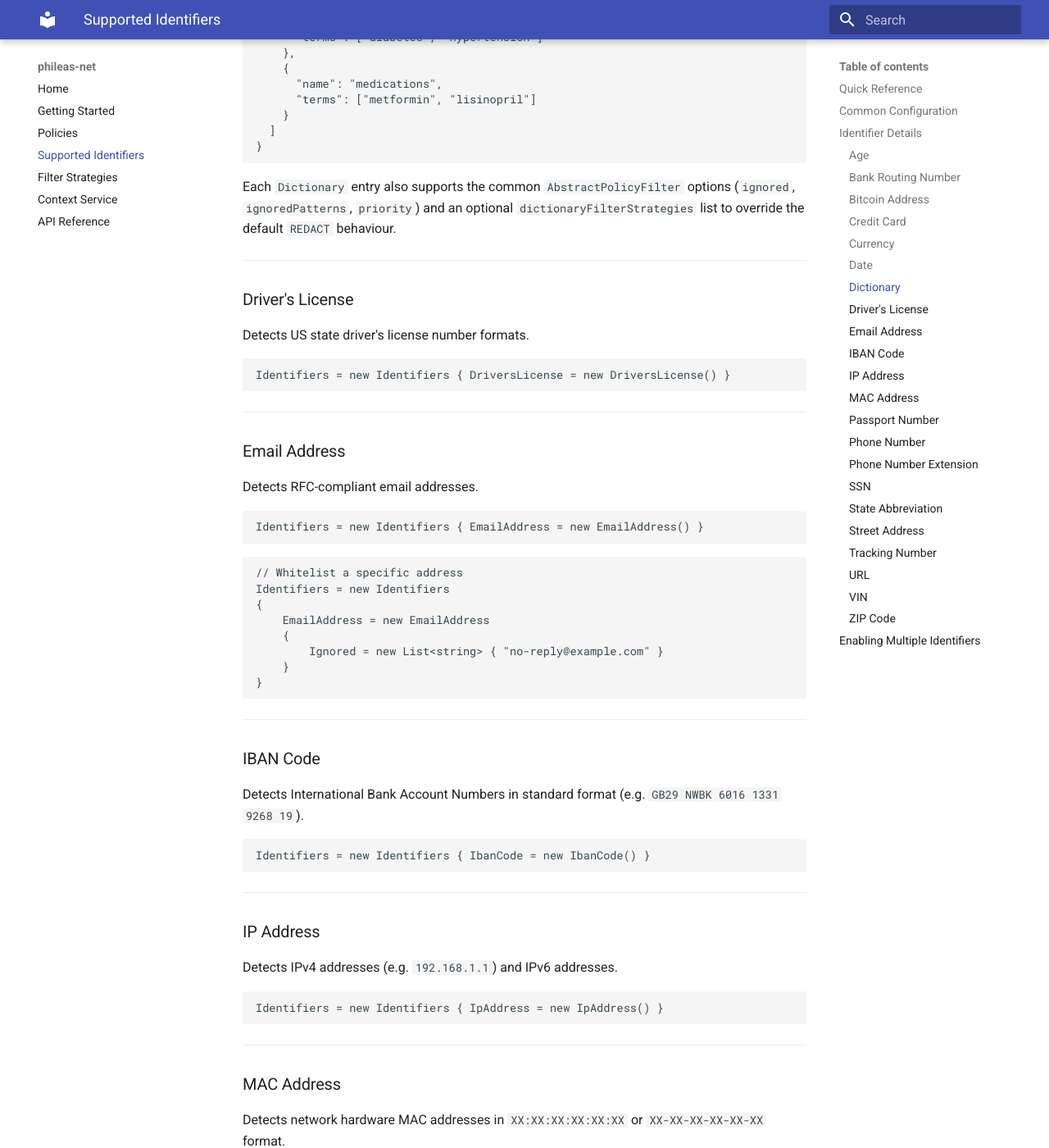
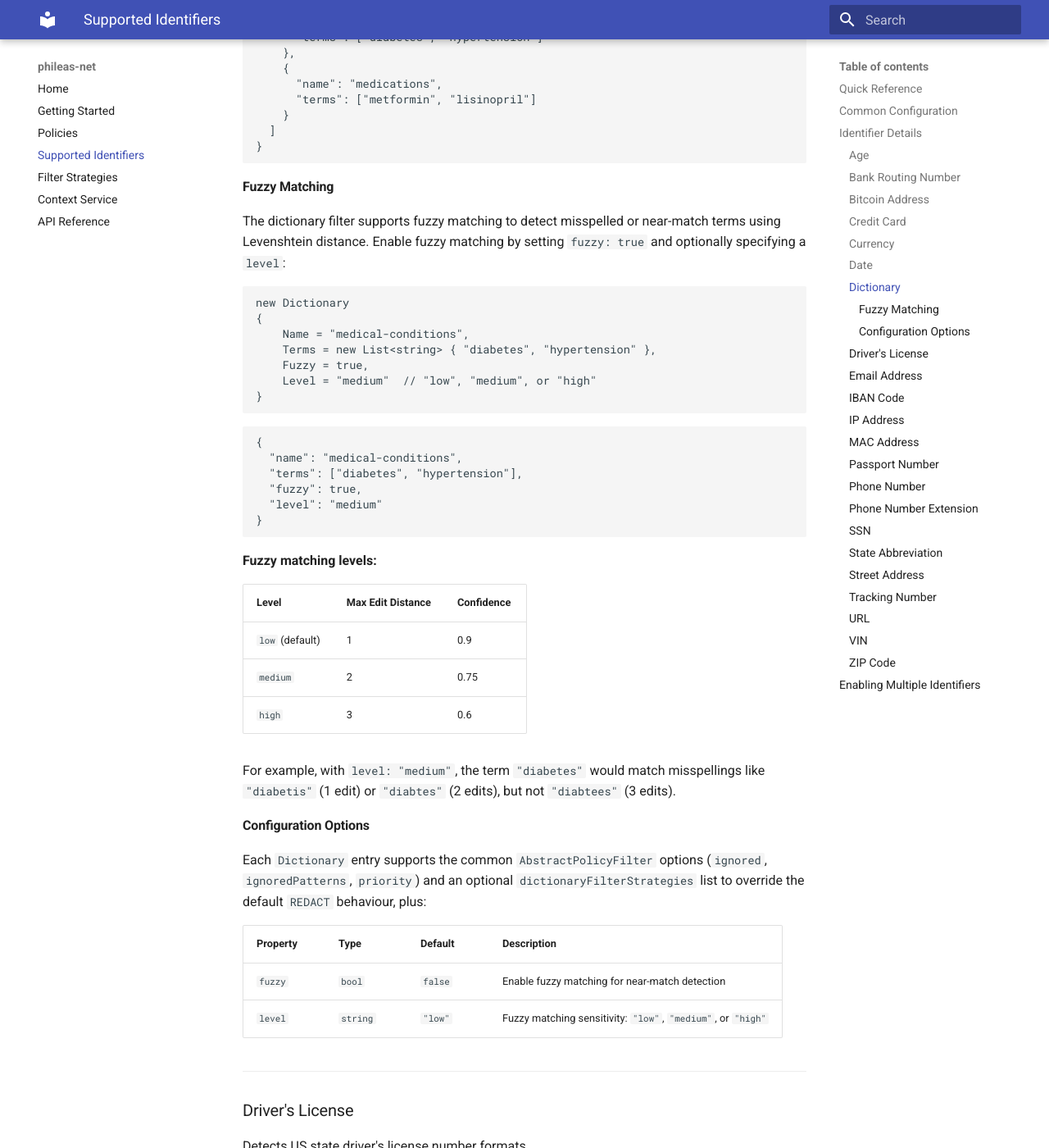
Before and after one commit to philterd/phileas-dotnet, an MkDocs documentation site: the page built from docs/supported-identifiers.md, in a window 1280 px wide and 1400 px high, scrolled down 3844 px. Shown: the whole window at 82% size. Built offline with MkDocs 1.6.1 and Material for MkDocs 9.7.7, drawn with Linux system fonts in a browser that asks for light colours.

Commit message:
Updating docs.

````diff
--- a/docs/supported-identifiers.md
+++ b/docs/supported-identifiers.md
@@ -169,7 +169,47 @@ Identifiers = new Identifiers
 }
 ```
 
-Each `Dictionary` entry also supports the common `AbstractPolicyFilter` options (`ignored`, `ignoredPatterns`, `priority`) and an optional `dictionaryFilterStrategies` list to override the default `REDACT` behaviour.
+#### Fuzzy Matching
+
+The dictionary filter supports fuzzy matching to detect misspelled or near-match terms using Levenshtein distance. Enable fuzzy matching by setting `fuzzy: true` and optionally specifying a `level`:
+
+```csharp
+new Dictionary
+{
+    Name = "medical-conditions",
+    Terms = new List<string> { "diabetes", "hypertension" },
+    Fuzzy = true,
+    Level = "medium"  // "low", "medium", or "high"
+}
+```
+
+```json
+{
+  "name": "medical-conditions",
+  "terms": ["diabetes", "hypertension"],
+  "fuzzy": true,
+  "level": "medium"
+}
+```
+
+**Fuzzy matching levels:**
+
+| Level | Max Edit Distance | Confidence |
+|---|---|---|
+| `low` (default) | 1 | 0.9 |
+| `medium` | 2 | 0.75 |
+| `high` | 3 | 0.6 |
+
+For example, with `level: "medium"`, the term `"diabetes"` would match misspellings like `"diabetis"` (1 edit) or `"diabtes"` (2 edits), but not `"diabtees"` (3 edits).
+
+#### Configuration Options
+
+Each `Dictionary` entry supports the common `AbstractPolicyFilter` options (`ignored`, `ignoredPatterns`, `priority`) and an optional `dictionaryFilterStrategies` list to override the default `REDACT` behaviour, plus:
+
+| Property | Type | Default | Description |
+|---|---|---|---|
+| `fuzzy` | `bool` | `false` | Enable fuzzy matching for near-match detection |
+| `level` | `string` | `"low"` | Fuzzy matching sensitivity: `"low"`, `"medium"`, or `"high"` |
 
 ---
 
````
